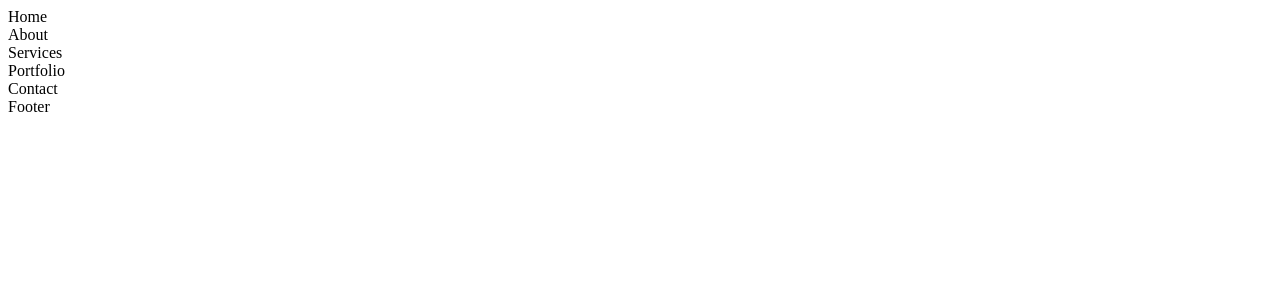
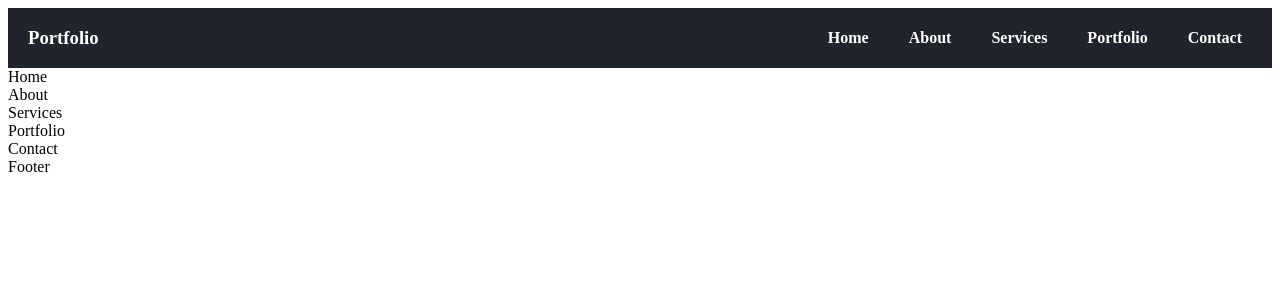
Before and after one commit to UmarMalikg/portfolio, a React (Vite) app in the folder portfolio/: page / in a window 1280 px wide. Shown: the top 300 px of the page. Built offline with nearby package versions, Linux system fonts and the light colour scheme.

Commit message:
header designed

```diff
--- a/portfolio/package.json
+++ b/portfolio/package.json
@@ -11,7 +11,8 @@
   },
   "dependencies": {
     "react": "^18.2.0",
-    "react-dom": "^18.2.0"
+    "react-dom": "^18.2.0",
+    "react-scroll": "^1.9.0"
   },
   "devDependencies": {
     "@types/react": "^18.2.66",
--- a/portfolio/src/App.jsx
+++ b/portfolio/src/App.jsx
@@ -1,6 +1,7 @@
 import { About } from "./components/about/About";
 import { Contact } from "./components/contacts/Contact";
 import { Footer } from "./components/footer/Footer";
+import { Header } from "./components/header/Header";
 import { Home } from "./components/home/Home";
 import { Portfolio } from "./components/portfolio/Portfolio";
 import { Services } from "./components/services/Services";
@@ -8,6 +9,7 @@ import { Services } from "./components/services/Services";
 function App() {
   return (
     <>
+      <Header />
       <Home />
       <About />
       <Services />
--- /dev/null
+++ b/portfolio/src/components/header/Header.jsx
@@ -0,0 +1,18 @@
+import React from "react";
+import "../../styles/style.scss";
+import { HLink } from "./components/HLink";
+
+export const Header = () => {
+  return (
+    <div className="header">
+      <h3 className="h-title">Portfolio</h3>
+      <ul className="h-links">
+        <HLink text="Home" link="#" />
+        <HLink text="About" link="#" />
+        <HLink text="Services" link="#" />
+        <HLink text="Portfolio" link="#" />
+        <HLink text="Contact" link="#" />
+      </ul>
+    </div>
+  );
+};
--- /dev/null
+++ b/portfolio/src/components/header/components/HLink.jsx
@@ -0,0 +1,12 @@
+import React from "react";
+import { Link } from "react-scroll";
+
+export const HLink = ({ text, link }) => {
+  return (
+    <li className="h-link">
+      <Link to={link} smooth={true} duration={500}>
+        {text}
+      </Link>
+    </li>
+  );
+};
--- /dev/null
+++ b/portfolio/src/styles/_mixins.scss
@@ -0,0 +1,5 @@
+@mixin row_flex($justify) {
+  display: flex;
+  align-items: center;
+  justify-content: $justify;
+}
--- /dev/null
+++ b/portfolio/src/styles/style.scss
@@ -0,0 +1,29 @@
+@import "variables";
+@import "mixins";
+
+// for header
+.header {
+  @include row_flex(space-between);
+  padding: 0 20px;
+  background-color: $dark_black;
+  .h-title {
+    color: $white;
+  }
+  .h-links {
+    @include row_flex(center);
+    color: $white;
+    list-style: none;
+    gap: 20px;
+    .h-link {
+      cursor: pointer;
+      transition: 1.5s;
+      padding: 5px 10px;
+      border-radius: 10px;
+      border: none;
+      font-weight: bold;
+      &:hover {
+        color: $purple;
+      }
+    }
+  }
+}
--- /dev/null
+++ b/portfolio/src/styles/variables.scss
@@ -0,0 +1,5 @@
+$dark_black: #20242d;
+$light_black: #323846;
+$purple: #04ecfe;
+
+$white: #fff;
```
Also changed, not shown: 1 other file (tests, documents, lock files or other folders).
